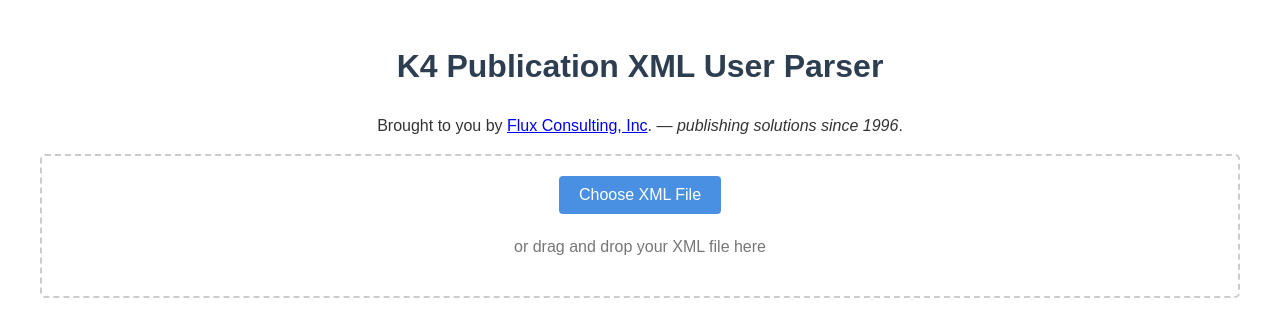
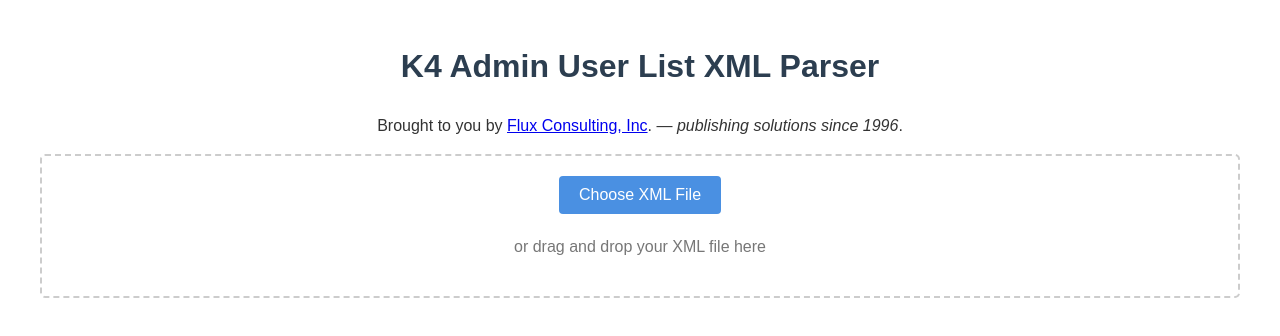
Before and after one commit to scottdunnflux/k4pub2list, a plain HTML site: page k4-pub-users2.html in a window 1280 px wide. Drawn offline with Linux system fonts and the light colour scheme.

Commit message:
pre help

```diff
--- a/k4-pub-users2.html
+++ b/k4-pub-users2.html
@@ -261,7 +261,7 @@
 </head>
 <body>
     <div class="container">
-        <h1 align="center">K4 Publication XML User Parser </h1>
+        <h1 align="center">K4 Admin User List XML Parser </h1>
         <p align="center">Brought to you by <a href="https://fluxconsulting.com/">Flux Consulting, Inc</a>. — <i>publishing solutions since 1996</i>.</p>
 
         <div class="upload-section" id="upload-area">
```
